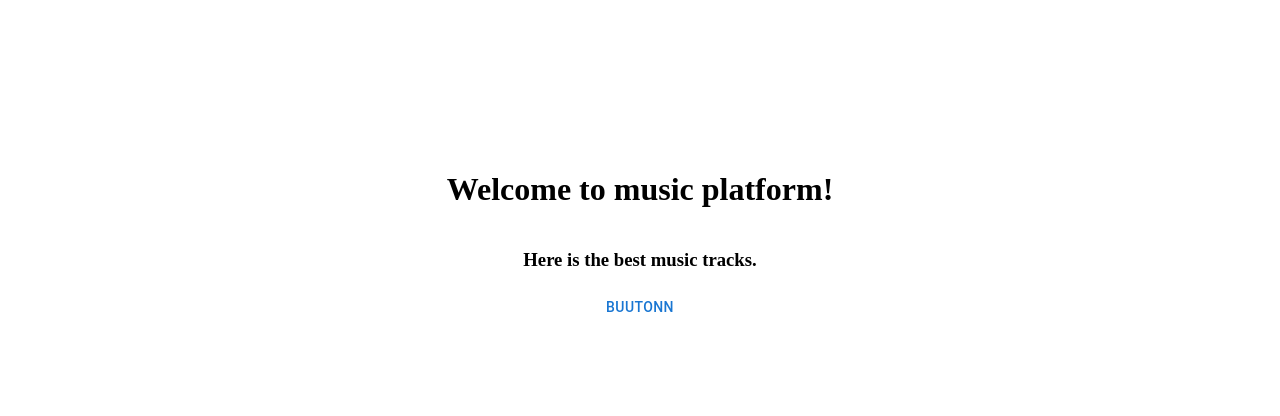
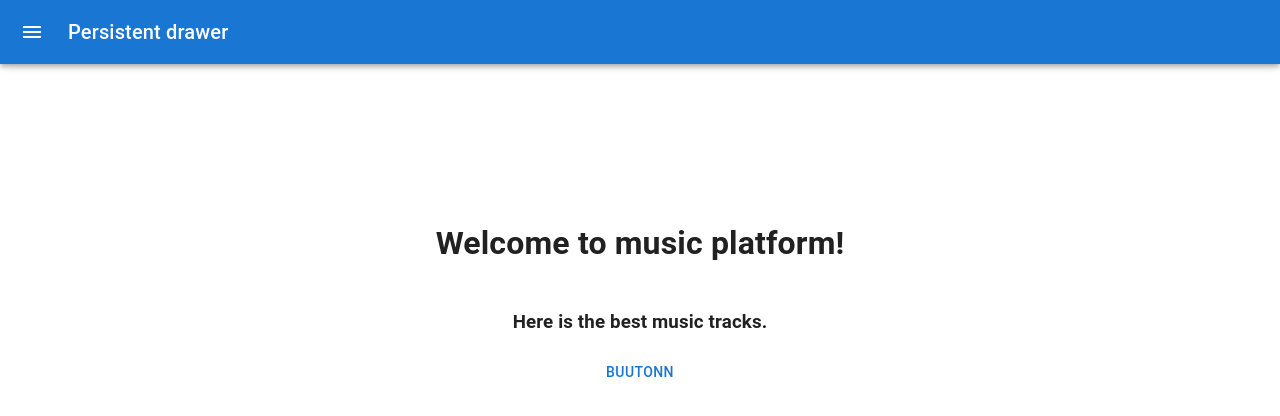
Before and after one commit to 1lymax/music-platform-client, a Next.js app: page / in a window 1280 px wide. Shown: the top 416 px of the page. Built offline with nearby package versions, Linux system fonts and the light colour scheme.

Commit message:
navbar + layout

```diff
--- /dev/null
+++ b/components/Navbar.tsx
@@ -0,0 +1,147 @@
+import * as React from 'react';
+import {styled, useTheme} from '@mui/material/styles';
+import Box from '@mui/material/Box';
+import Drawer from '@mui/material/Drawer';
+import CssBaseline from '@mui/material/CssBaseline';
+import MuiAppBar, {AppBarProps as MuiAppBarProps} from '@mui/material/AppBar';
+import Toolbar from '@mui/material/Toolbar';
+import List from '@mui/material/List';
+import Typography from '@mui/material/Typography';
+import IconButton from '@mui/material/IconButton';
+import MenuIcon from '@mui/icons-material/Menu';
+import ChevronLeftIcon from '@mui/icons-material/ChevronLeft';
+import ChevronRightIcon from '@mui/icons-material/ChevronRight';
+import ListItem from '@mui/material/ListItem';
+import ListItemButton from '@mui/material/ListItemButton';
+import ListItemIcon from '@mui/material/ListItemIcon';
+import ListItemText from '@mui/material/ListItemText';
+import InboxIcon from '@mui/icons-material/MoveToInbox';
+import MailIcon from '@mui/icons-material/Mail';
+import {useRouter} from "next/router";
+
+const drawerWidth = 240;
+
+const menuItems = [
+    {title: 'Main', href: '/'},
+    {title: 'Track list', href: 'tracks'},
+    {title: 'Artists', href: '/artists'},
+    {title: 'Albums', href: '/albums'}
+]
+
+const Main = styled('main', {shouldForwardProp: (prop) => prop !== 'open'})<{
+    open?: boolean;
+}>(({theme, open}) => ({
+    flexGrow: 1,
+    padding: theme.spacing(3),
+    transition: theme.transitions.create('margin', {
+        easing: theme.transitions.easing.sharp,
+        duration: theme.transitions.duration.leavingScreen,
+    }),
+    marginLeft: `-${drawerWidth}px`,
+    ...(open && {
+        transition: theme.transitions.create('margin', {
+            easing: theme.transitions.easing.easeOut,
+            duration: theme.transitions.duration.enteringScreen,
+        }),
+        marginLeft: 0,
+    }),
+}));
+
+interface AppBarProps extends MuiAppBarProps {
+    open?: boolean;
+}
+
+const AppBar = styled(MuiAppBar, {
+    shouldForwardProp: (prop) => prop !== 'open',
+})<AppBarProps>(({theme, open}) => ({
+    transition: theme.transitions.create(['margin', 'width'], {
+        easing: theme.transitions.easing.sharp,
+        duration: theme.transitions.duration.leavingScreen,
+    }),
+    ...(open && {
+        width: `calc(100% - ${drawerWidth}px)`,
+        marginLeft: `${drawerWidth}px`,
+        transition: theme.transitions.create(['margin', 'width'], {
+            easing: theme.transitions.easing.easeOut,
+            duration: theme.transitions.duration.enteringScreen,
+        }),
+    }),
+}));
+
+const DrawerHeader = styled('div')(({theme}) => ({
+    display: 'flex',
+    alignItems: 'center',
+    padding: theme.spacing(0, 1),
+    // necessary for content to be below app bar
+    ...theme.mixins.toolbar,
+    justifyContent: 'flex-end',
+}));
+
+export default function Navbar() {
+    const theme = useTheme();
+    const [open, setOpen] = React.useState(false);
+    const router = useRouter()
+
+    const handleDrawerOpen = () => {
+        setOpen(true);
+    };
+
+    const handleDrawerClose = () => {
+        setOpen(false);
+    };
+
+    return (
+        <Box sx={{display: 'flex'}}>
+            <CssBaseline/>
+            <AppBar position="fixed" open={open}>
+                <Toolbar>
+                    <IconButton
+                        color="inherit"
+                        aria-label="open drawer"
+                        onClick={handleDrawerOpen}
+                        edge="start"
+                        sx={{mr: 2, ...(open && {display: 'none'})}}
+                    >
+                        <MenuIcon/>
+                    </IconButton>
+                    <Typography variant="h6" noWrap component="div">
+                        Persistent drawer
+                    </Typography>
+                </Toolbar>
+            </AppBar>
+            <Drawer
+                sx={{
+                    width: drawerWidth,
+                    flexShrink: 0,
+                    '& .MuiDrawer-paper': {
+                        width: drawerWidth,
+                        boxSizing: 'border-box',
+                    },
+                }}
+                variant="persistent"
+                anchor="left"
+                open={open}
+            >
+                <DrawerHeader>
+                    <IconButton onClick={handleDrawerClose}>
+                        {theme.direction === 'ltr' ? <ChevronLeftIcon/> : <ChevronRightIcon/>}
+                    </IconButton>
+                </DrawerHeader>
+                <List>
+                    {menuItems.map(({title, href}, index) => (
+                        <ListItem key={title} disablePadding onClick={() => router.push(href)}>
+                            <ListItemButton>
+                                <ListItemIcon>
+                                    {index % 2 === 0 ? <InboxIcon/> : <MailIcon/>}
+                                </ListItemIcon>
+                                <ListItemText primary={title}/>
+                            </ListItemButton>
+                        </ListItem>
+                    ))}
+                </List>
+            </Drawer>
+            <Main open={open}>
+            </Main>
+        </Box>
+    );
+}
--- /dev/null
+++ b/layouts/MainLayout.tsx
@@ -0,0 +1,21 @@
+import React from 'react';
+import Navbar from "../components/Navbar";
+import styled from "styled-components";
+
+const Container = styled.div`
+margin: 40px;
+`
+
+const MainLayout: React.FC<{children: JSX.Element}> = ({children}) => {
+    return (
+        <>
+            <Navbar/>
+            <Container>
+                {children}
+            </Container>
+
+        </>
+    );
+};
+
+export default MainLayout;
--- a/pages/index.tsx
+++ b/pages/index.tsx
@@ -1,6 +1,7 @@
 import React from 'react';
 import styled from "styled-components";
 import {Button} from "@mui/material";
+import MainLayout from "../layouts/MainLayout";
 
 const Container = styled.div`
   margin-top: 150px;
@@ -17,11 +18,17 @@
 
 const Index = () => {
     return (
-        <Container>
-            <Title>Welcome to music platform!</Title>
-            <SubTitle>Here is the best music tracks.</SubTitle>
-            <Button>Buutonn</Button>
-        </Container>
+        <>
+            <MainLayout>
+                <Container>
+                    <Title>Welcome to music platform!</Title>
+                    <SubTitle>Here is the best music tracks.</SubTitle>
+                    <Button>Buutonn</Button>
+                </Container>
+            </MainLayout>
+
+        </>
+
     );
 };
 
```
